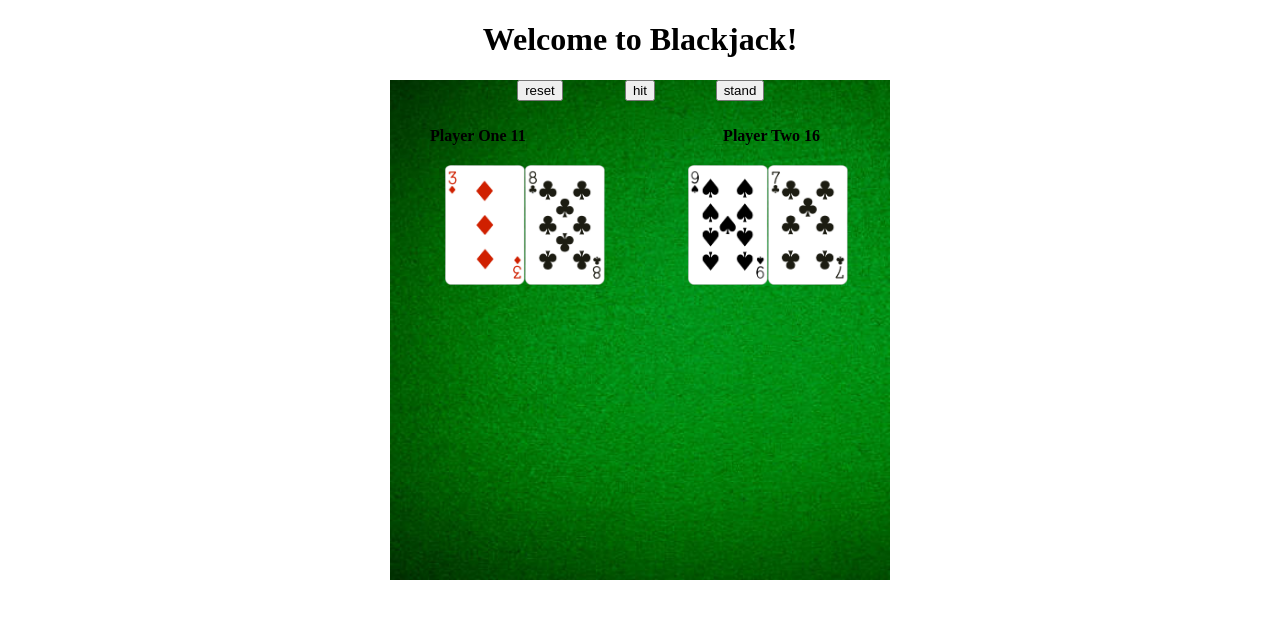
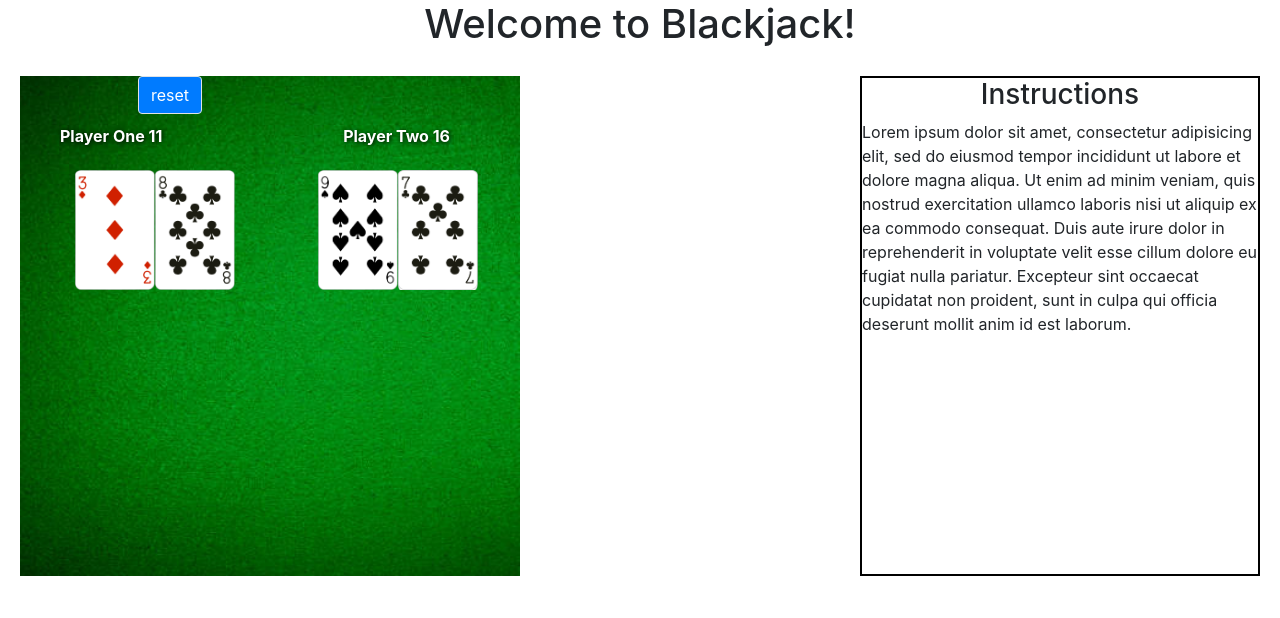
Before and after one commit to halil-bolat/halil-bolat.github.io, a plain HTML site: page index.html in a window 1280 px wide. Both pictures are taken after a click on the button "stand". Drawn offline with nearby package versions, Linux system fonts and the light colour scheme.

Commit message:
working version with instructions. needs work on totals function.

```diff
--- a/index.html
+++ b/index.html
@@ -1,22 +1,23 @@
 <!DOCTYPE html>
 <html lang="en" dir="ltr">
   <head>
+    <link rel="stylesheet" href="https://maxcdn.bootstrapcdn.com/bootstrap/4.1.3/css/bootstrap.min.css">
     <link rel="stylesheet" href="master.css">
     <meta charset="utf-8">
     <title></title>
   </head>
   <body>
-    <h1 align="center">Welcome to Blackjack!</h1>
+    <h1>Welcome to Blackjack!</h1>
     <div class="main">
       <div class="buttonselect" align=center>
         <div class="buttonreset">
-          <button id="buttonreset">reset</button>
+          <button id="buttonreset" class="btn btn-primary border">reset</button>
         </div>
         <div class="buttonhit">
-          <button id="buttonhit">hit</button>
+          <button id="buttonhit" class="btn btn-success border">hit</button>
         </div>
         <div class="buttonstand">
-          <button id="buttonstand">stand</button>
+          <button id="buttonstand" class="btn btn-danger border">stand</button>
         </div>
       </div>
     <div class="cover">
@@ -24,16 +25,14 @@
       <div class="totals">
       <p>Player One <span id="totalplayer1"></span></p>
     </div>
-    <div class="totals2">
+    <div class="totals2" id="totalfor2">
     <p>Player Two <span id="totalplayer2"></span></p>
   </div>
 </div>
     <div id="player1div">
       <div class="playercard" id="player1first">
-        <p class="playerdetail"  id="player1first">card1</p>
       </div>
       <div class="playercard" id="player1second">
-        <p class="playerdetail" id="player1second">card2</p>
       </div>
 
 
@@ -41,16 +40,18 @@
 
     <div id="player2div">
       <div class="playercard" id="player2first">
-        <p class="playercard" id="player2first" >card1</p>
       </div>
       <div class="playercard" id="player2second">
-        <p class="playercard" id="player2second" >card2</p>
       </div>
 
     </div>
   </div>
 
     </div>
+    <div class="inst">
+      <h3 align="center">Instructions</h3>
+      <p>Lorem ipsum dolor sit amet, consectetur adipisicing elit, sed do eiusmod tempor incididunt ut labore et dolore magna aliqua. Ut enim ad minim veniam, quis nostrud exercitation ullamco laboris nisi ut aliquip ex ea commodo consequat. Duis aute irure dolor in reprehenderit in voluptate velit esse cillum dolore eu fugiat nulla pariatur. Excepteur sint occaecat cupidatat non proident, sunt in culpa qui officia deserunt mollit anim id est laborum.</p>
+    </div>
     <script src="master.js"></script>
   </body>
 </html>
--- a/master.css
+++ b/master.css
@@ -1,7 +1,33 @@
+
+.inst {
+  float: right;
+  border: 2px solid black;
+  width: auto;
+  height: 500px;
+  width: 400px;
+  margin: 20px;
+}
+
+h1 {
+  text-align:center;
+}
+
+#totalfor2 p{
+  display:none;
+}
+
+#player2div #player2second img{
+  display: none;
+}
+#player2div #player2second{
+  background-image: url("PNG/blue_back.png");
+  background-size: cover;
+}
+
+
 .main {
-  margin-left: auto;
-  margin-right: auto;
-  margin-bottom: 50px;
+  float: left;
+  margin: 20px;
   height: 500px;
   width: 500px;
   background-image: url('background.jpg');
@@ -17,12 +43,16 @@
   float: left;
   font-weight: bold;
   margin-left: 30px;
+  color: white;
+  text-shadow: 1px 1px 5px black;
 }
 
 .totals2 {
   float: right;
   font-weight: bold;
   margin-right: 60px;
+  color: white;
+  text-shadow: 1px 1px 5px black;
 }
 
 
--- a/master.js
+++ b/master.js
@@ -14,7 +14,7 @@ function checkcard(){
     for (var a=i+1; a<cardcheck.length; a++){
       if ((cardcheck[i][0] == cardcheck[a][0]) && (cardcheck[i][1] == cardcheck[a][1]))
       {
-        console.log("Error");
+        location.reload();
       }
     }
   }
@@ -28,6 +28,7 @@ deck = ["Diamonds", "Spades", "Clubs", "Hearts"];
 function randomcard(){
   return Math.floor(Math.random() * 10) + 2;
 }
+
 
 function randomsuit(){
   return Math.floor(Math.random() * 4);
@@ -67,7 +68,7 @@ function add2(player){
 
 function player2_ai(player){
   if (totals(player2) <= totals(player1)){
-    while (totals(player2) <= 17){
+    while (totals(player2) < 17 && totals(player2) <= totals(player1)){
       add2(player);
     }
   }
@@ -76,17 +77,36 @@ function player2_ai(player){
   }
 }
 
+function unhide(){
+  document.querySelector('#player2div #player2second img').style.display = "block";
+  document.querySelector('#totalfor2 p').style.display = "block";
+}
+
+if(!localStorage.getItem('player1')) {
+  localStorage.setItem('player1', 0);
+}
+
+
+
 
 function winner(){
+  unhide();
   if ((totals(player1) <= 21) && (totals(player2) <= 21)){
     if (totals(player1) > totals(player2)){
-      alert("player1 wins");
+      // alert("player1 wins");
+      localStorage.setItem('player1', parseInt(localStorage.getItem('player1'))+1);
+      console.log(localStorage.getItem('player1'));
+    }
+    else if (totals(player1) == totals(player2)){
+      alert("draw");
     }
     else {
       alert("player 2 wins");
     }
   }
   else {
+    localStorage.setItem('player1', parseInt(localStorage.getItem('player1'))+1);
+    console.log(localStorage.getItem('player1'));
     alert("YOU WIN!");
   }
 }
@@ -108,37 +128,37 @@ function deal(){
 
 
 function totals(player){
+  console.log("im in totals");
   var scores = 0;
   for (var i=0; i<player.length; i++){
       scores += player[i][0];
       if (scores > 21){
-        console.log("RAAA FAM!");
+        //needs work!!
       }
   }
   return scores;
 };
 deal();
-console.log(player1);
-console.log(player2);
-console.log(player1[0][0] + player1[0][1]);
-console.log(player1[1][0] + player1[1][1]);
-console.log(player2[0][0] + player2[0][1]);
-console.log(player2[1][0] + player2[1][1]);
-console.log("player 1 has a total of " + totals(player1));
-console.log("player 2 has a total of " + totals(player2));
-console.log(cardcheck);
-
 
 document.getElementById("buttonhit").addEventListener("click", function(){
   add(player1);
   console.log(totals(player1));
   document.getElementById('totalplayer1').innerHTML = totals(player1);
 });
+function hidestand() {
+ document.getElementById('buttonstand').style.display = "none";
+}
+function hidehit() {
+  document.getElementById('buttonhit').style.display = "none";
+}
 
 document.getElementById("buttonstand").addEventListener("click", function(){
   player2_ai(player2);
   totals(player2);
-  winner();
+  checkcard();
+  setTimeout(winner, 750);
+  hidehit();
+  hidestand();
   document.getElementById('totalplayer2').innerHTML = totals(player2);
 });
 
@@ -146,6 +166,8 @@ document.getElementById("buttonstand").addEventListener("click", function(){
 document.getElementById('buttonreset').addEventListener("click", function(){
   location.reload();
 })
+
+
 var cardvar = document.getElementById('player1first');
 var cardvar1 = document.getElementById('player1second');
 var cardvar2 = document.getElementById('player2first');
@@ -160,4 +182,5 @@ cardvar.innerHTML = "<img class='cards' src='PNG/" + cardvar.innerHTML + ".png'>
 cardvar1.innerHTML = "<img class='cards' src='PNG/" + cardvar1.innerHTML + ".png'></img>";
 cardvar2.innerHTML = "<img class='cards' src='PNG/" + cardvar2.innerHTML + ".png'></img>";
 cardvar3.innerHTML = "<img class='cards' src='PNG/" + cardvar3.innerHTML + ".png'></img>";
-checkcard();
+
+setTimeout(checkcard, 200);
```
Also changed, not shown: 1 other file.
